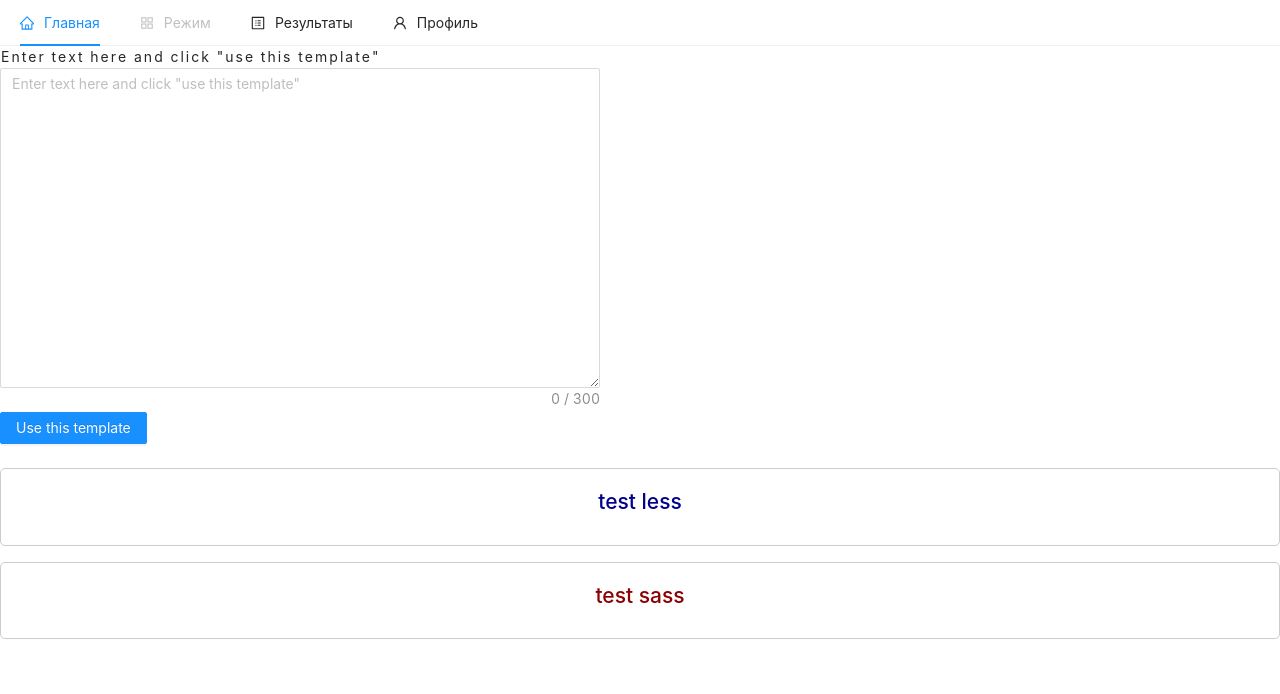
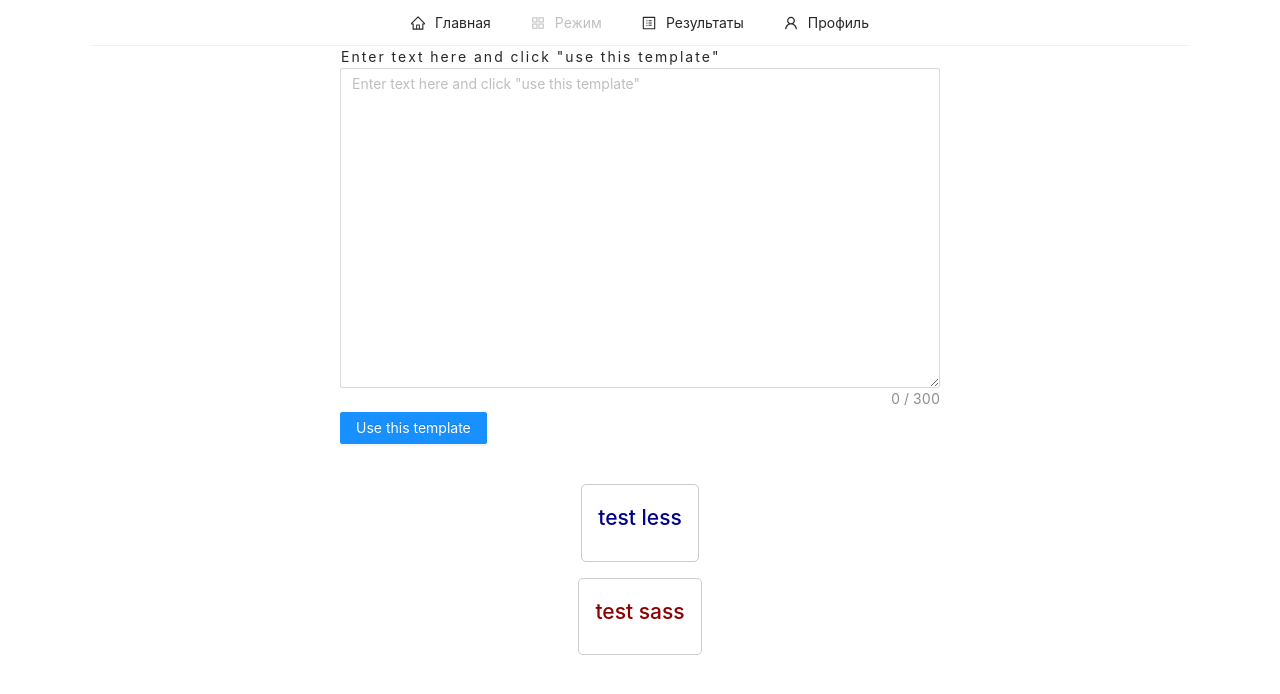
Before and after one commit to KolesnikovP/typing-hero, a React app: page / in a window 1280 px wide. Shown: the top 694 px of the page. Built offline with nearby package versions, Linux system fonts and the light colour scheme.

Commit message:
first working prototype

```diff
--- a/src/Components/Header/Header.tsx
+++ b/src/Components/Header/Header.tsx
@@ -2,6 +2,7 @@ import { AppstoreOutlined, HomeOutlined, ProfileOutlined, UserOutlined } from '@
 import type { MenuProps } from 'antd'
 import { Menu } from 'antd'
 import React, { useState } from 'react'
+import styles from './style.module.css'
 
 const items: MenuProps['items'] = [
   {
@@ -65,7 +66,7 @@ const Header: React.FC = () => {
     setCurrent(e.key)
   }
 
-  return <Menu onClick={onClick} selectedKeys={[current]} mode='horizontal' items={items} />
+  return <Menu className={styles.Header} onClick={onClick} selectedKeys={[current]} mode='horizontal' items={items} />
 }
 
 export default Header
--- /dev/null
+++ b/src/Components/Header/style.module.css
@@ -0,0 +1,5 @@
+.Header {
+  width: 100%;
+  display: flex;
+  justify-content: center;
+}
--- a/src/Components/TypingInput/CustomSpan/CustomSpan.tsx
+++ b/src/Components/TypingInput/CustomSpan/CustomSpan.tsx
@@ -1,33 +1,22 @@
 import React, { useEffect, useState } from 'react'
 import classNames from 'classnames/bind'
-import { nanoid } from 'nanoid'
-import styles from '../style.module.css'
+import { observer } from 'mobx-react-lite'
+import styles from './style.module.css'
+import { useStores } from '../../../hooks/storeHooks'
 
 const cx = classNames.bind(styles)
 
-const CustomSpan = ({ letter }: { letter: string }) => {
-  const [isActive, setIsActive] = useState<boolean>(false)
-  const className = cx('word', {
+type CustomSpanType = {
+  letter: string
+  isActive: boolean
+}
+
+const CustomSpan: React.FC<CustomSpanType> = observer(({ letter, isActive }) => {
+  const { typingStore } = useStores()
+  const className = cx('letter', {
     isActiveWord: isActive
   })
-
-  const check = (word?: string): void => {
-    console.log(word)
-    setIsActive((prevState) => !prevState)
-  }
-  const keyChecker = (event: any) => {
-    // event.preventDefault()
-    if (event.key === letter) {
-      setIsActive(false)
-      console.log('work')
-    }
-    console.log(event, 'key')
-  }
-  return (
-    <span className={className} onClick={() => check(letter)} onKeyUp={keyChecker} tabIndex={0}>
-      {letter}
-    </span>
-  )
-}
+  return <span className={className}>{letter}</span>
+})
 
 export default CustomSpan
--- a/src/Components/TypingInput/style.module.css
+++ b/src/Components/TypingInput/CustomSpan/style.module.css
@@ -1,4 +1,4 @@
-.word {
+.letter {
     padding: 1px;
 }
 
--- a/src/Components/TypingInput/TypingInput.tsx
+++ b/src/Components/TypingInput/TypingInput.tsx
@@ -8,6 +8,8 @@ const { TextArea } = Input
 
 const TypingInput: React.FC = observer(() => {
   const [typingText, setTypingText] = useState<string>('Enter text here and click "use this template"')
+  const [actionIsStarted, setActionIsStarted] = useState<boolean>(false)
+  const [currentKey, setCurrentKey] = useState<string>('')
 
   const onFinish = (values: { typingText: string }) => {
     console.log(values)
@@ -15,17 +17,18 @@ const TypingInput: React.FC = observer(() => {
   }
 
   const { typingStore } = useStores()
-  const { next } = typingStore
-  console.log(next, 'next')
-  typingStore.changeNext()
-  console.log(next, 'next')
-  console.log(typingStore, 'typing')
+
+  const keyChecker = (event: React.KeyboardEvent) => {
+    if (actionIsStarted) {
+      setCurrentKey(event.key)
+    }
+  }
   return (
-    <div>
+    <div onKeyUp={keyChecker}>
       {typingText && (
         <div className='template'>
-          {typingText.split('').map((letter: string, key) => (
-            <CustomSpan letter={letter} />
+          {typingText.split('').map((letter: string, key: number) => (
+            <CustomSpan key={key} letter={letter} isActive={currentKey === letter} />
           ))}
         </div>
       )}
@@ -40,7 +43,7 @@ const TypingInput: React.FC = observer(() => {
           />
         </Form.Item>
         <Form.Item>
-          <Button type='primary' htmlType='submit'>
+          <Button type='primary' htmlType='submit' onClick={() => setActionIsStarted(true)}>
             Use this template
           </Button>
         </Form.Item>
--- a/src/Store/Typing.store.ts
+++ b/src/Store/Typing.store.ts
@@ -2,7 +2,7 @@ import { action, observable } from 'mobx'
 
 interface ITypingStore {
   next: boolean
-  changeNext: () => void
+  changeNext: (isNext: boolean) => void
 }
 
 export class TypingStore implements ITypingStore {
@@ -10,7 +10,7 @@ export class TypingStore implements ITypingStore {
   next: boolean = false
 
   @action
-  changeNext() {
-    this.next = !this.next
+  changeNext(isNext: boolean) {
+    this.next = isNext
   }
 }
--- a/src/hooks/storeHooks.ts
+++ b/src/hooks/storeHooks.ts
@@ -3,7 +3,7 @@ import { stores, storesContext } from '../Store/stores'
 
 export const useStores = () => React.useContext(storesContext)
 
-// Я не до конца понял эту конструкцию. Данный хук отдаст нам конкретный стор если один из ключей
+// Я не до конца понял эту конструкцию. Данный хук отдаст нам конкретный стор и если один из ключей
 // stores объекта котороый мы описали в stores.ts - пока знаний тс не хватает (
 export const useStore = <T extends keyof typeof stores>(store: T): typeof stores[T] =>
   React.useContext(storesContext)[store]
--- a/src/styles/styles.css
+++ b/src/styles/styles.css
@@ -2,5 +2,13 @@
 body {
     box-sizing: border-box;
     margin: 0 auto;
+    display: flex;
+    justify-content: center;
+}
+
+.container {
     width: 1100px;
+    display: flex;
+    flex-direction: column;
+    align-items: center;
 }
--- a/tsconfig.json
+++ b/tsconfig.json
@@ -12,7 +12,7 @@
     "resolveJsonModule": true,
     "isolatedModules": true,
     "noEmit": true,
-    "jsx": "react"
+    "jsx": "react",
   },
   "include": ["src", "./declarations.d.ts"]
 }
```
Also changed, not shown: .babelrc.js, .eslintrc.js, 9 other files (tests, documents, lock files or other folders).
